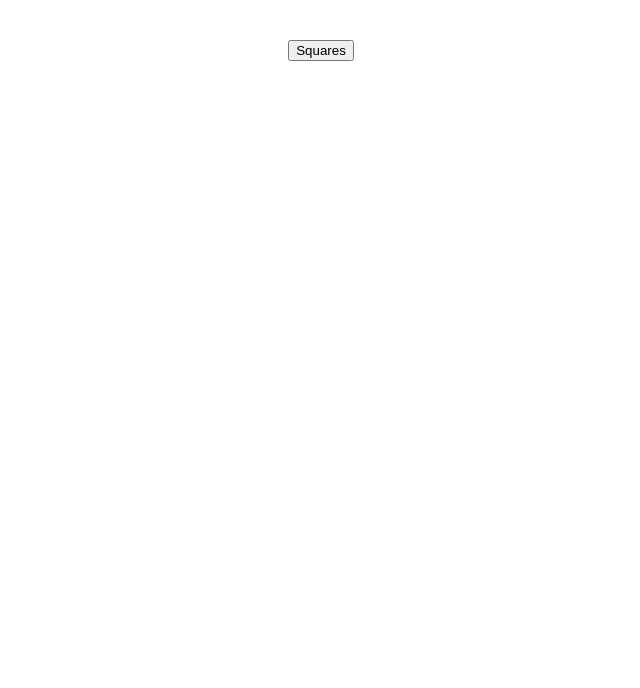
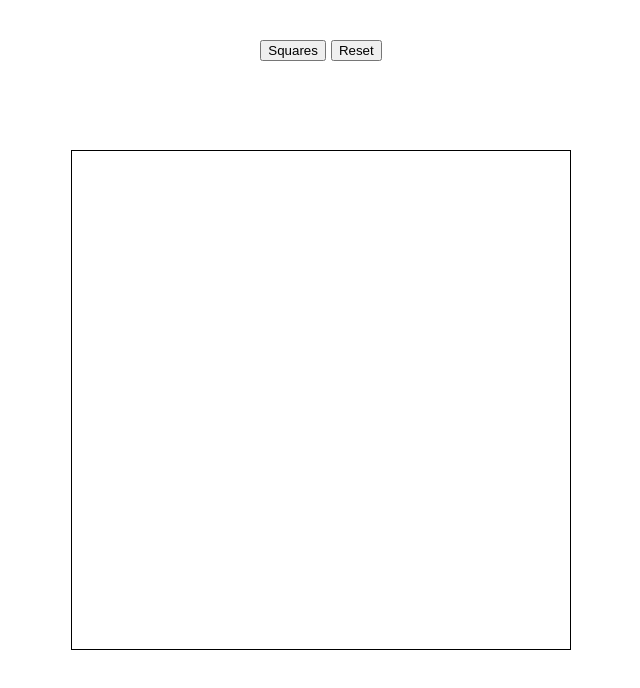
Before and after one commit to Stano153/Etch-a-Sketch, a plain HTML site: page index.html in a window 1280 px wide. Shown: the whole page, without its empty margins (319-959 px from the left). Drawn offline with Linux system fonts and the light colour scheme.

Commit message:
simplifying js

```diff
--- a/index.html
+++ b/index.html
@@ -7,7 +7,11 @@
     <link rel="stylesheet" href="styles.css">
 </head>
 <body>
-    <button onclick="newGrid()">Squares</button>
+    <div class="buttons">
+        <button onclick="newGrid()">Squares</button>
+        <button onclick="reset()" id="reset">Reset</button>
+    </div>
+
     <div id="container">
 
     </div>
--- a/index.js
+++ b/index.js
@@ -27,6 +27,11 @@ function changeColour(square) {
     square.style.backgroundColor = `rgb(${randomR}, ${randomG}, ${randomB})`;
 }
 
+function reset() {
+    const squares = document.querySelectorAll('.square');
+    squares.forEach(square => square.style.backgroundColor = 'white');
+}
+
 function newGrid() {
     let newSize = prompt('select size of grid');
     newSize = parseInt(newSize);
--- a/styles.css
+++ b/styles.css
@@ -15,6 +15,9 @@ body {
     margin: 0;
     padding: 0;
     box-sizing: border-box;
+    border: 1px solid black;
+
+
 }
 
 #container2 {
@@ -26,11 +29,9 @@ body {
     background-color: white;
 }
 
-.hover {
-    background-color: blue;
+.buttons {
+    position:absolute;
+    top: 5%;
+    display: flex;
+    gap:5px;
 }
-
-button {
-    position: absolute;
-    top:5%;
-}
```
